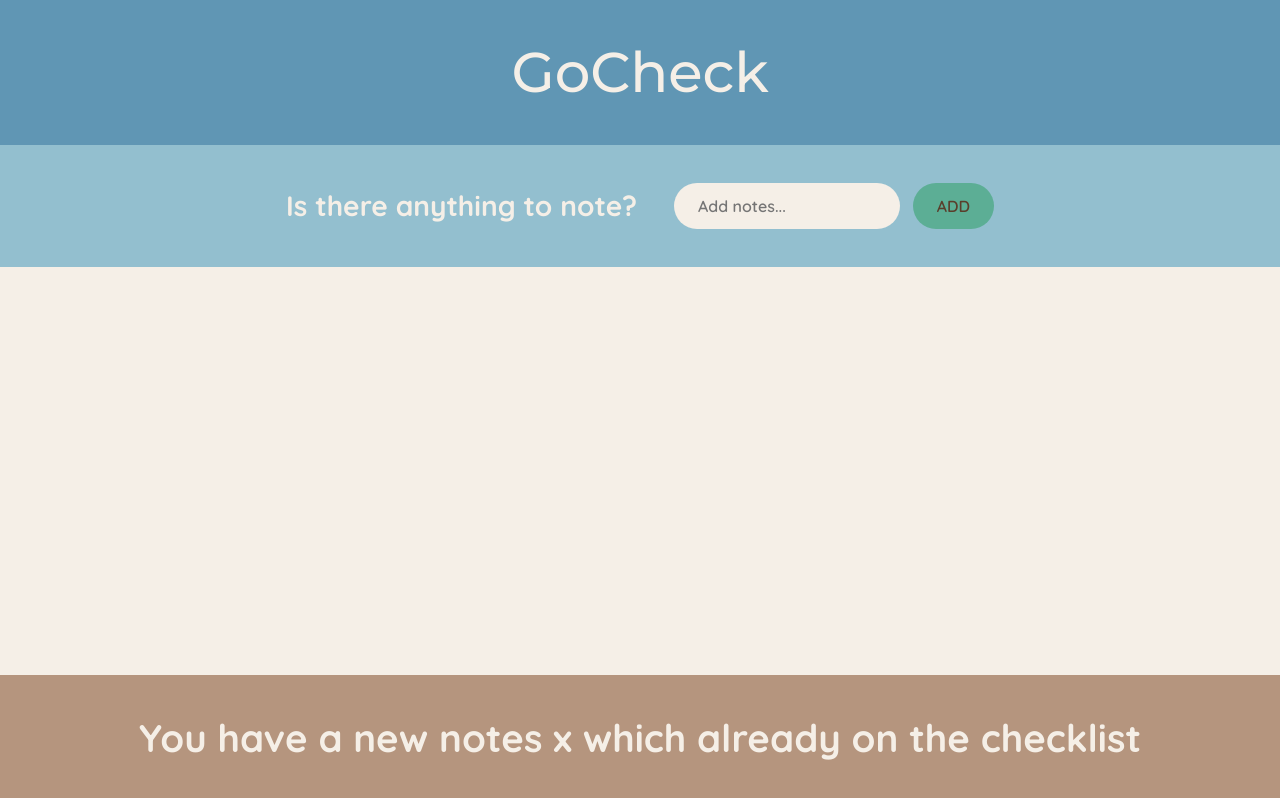
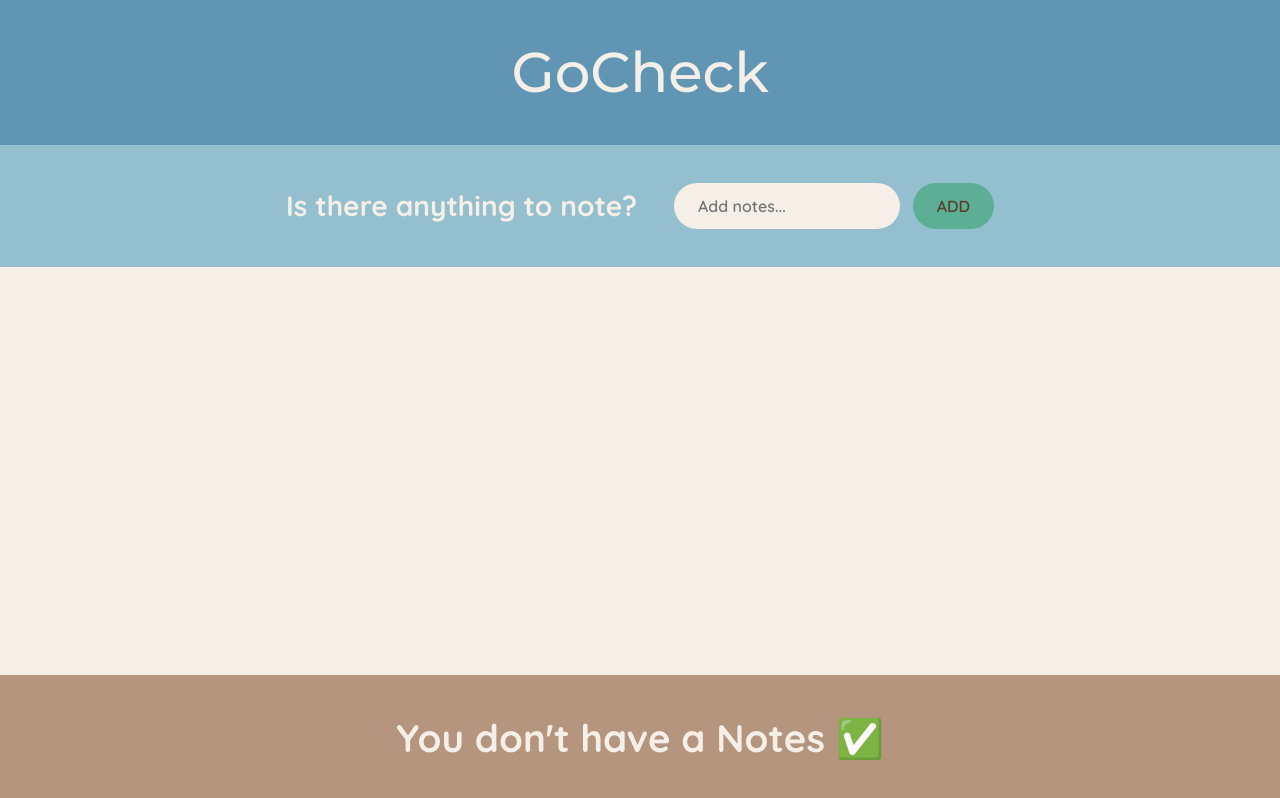
Before and after one commit to luthfizone/gocheck, a React (Vite) app: page / in a window 1280 px wide. Built offline with nearby package versions, Linux system fonts and the light colour scheme.

Commit message:
feat: condition render and use derived stats for footer

```diff
--- a/src/App.jsx
+++ b/src/App.jsx
@@ -40,7 +40,7 @@ function App() {
         onDeleteItem={handleDeleteItems}
         onHandleToggleDone={handleToggleDone}
       />
-      <Stats />
+      <Stats items={notes} />
     </div>
   );
 }
@@ -139,12 +139,36 @@ List.propTypes = {
   onHandleToggleDone: PropsTypes.func.isRequired,
 };
 
-function Stats() {
-  return (
-    <footer className="stats">
-      <span>You have a new notes x which already on the checklist</span>
-    </footer>
-  );
+function Stats({ items }) {
+  // derived state of notes from parent component
+  // get total checked
+
+  const totalItems = items.length;
+  const doneItems = items.filter((item) => item.done).length;
+  const percentage = Math.round((doneItems / totalItems) * 100);
+
+  if (items.length === 0) {
+    return (
+      <footer className="stats">
+        <span>You don&apos;t have a Notes ✅</span>
+      </footer>
+    );
+  } else {
+    return (
+      <footer className="stats">
+        <span>
+          {percentage === 100
+            ? "You have already checked All 🗒️"
+            : `You have a new notes ${totalItems} which already on the checklist (
+          ${percentage}%)✅`}
+        </span>
+      </footer>
+    );
+  }
 }
 
+Stats.propTypes = {
+  items: PropsTypes.array.isRequired,
+};
+
 export default App;
```
